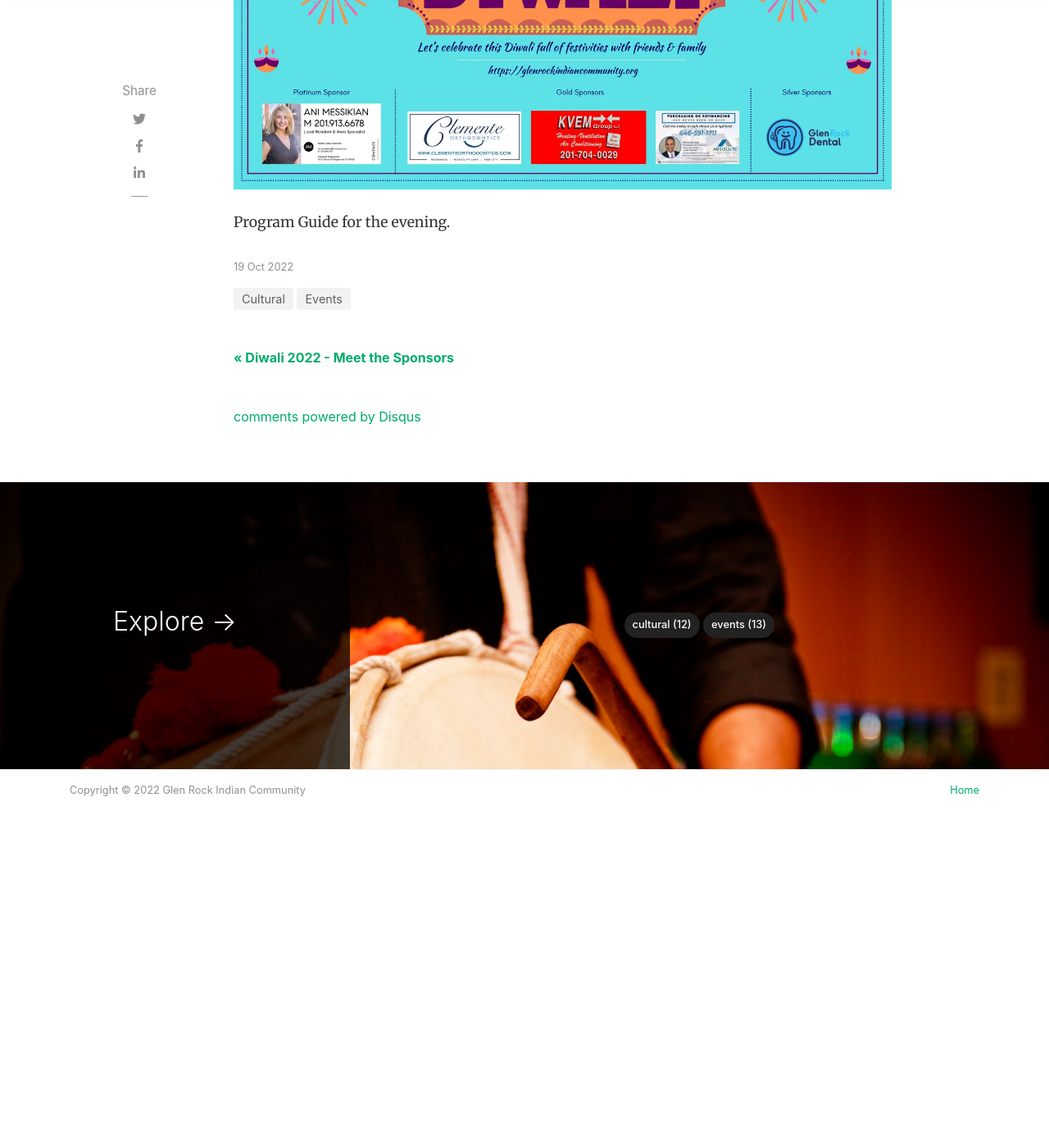
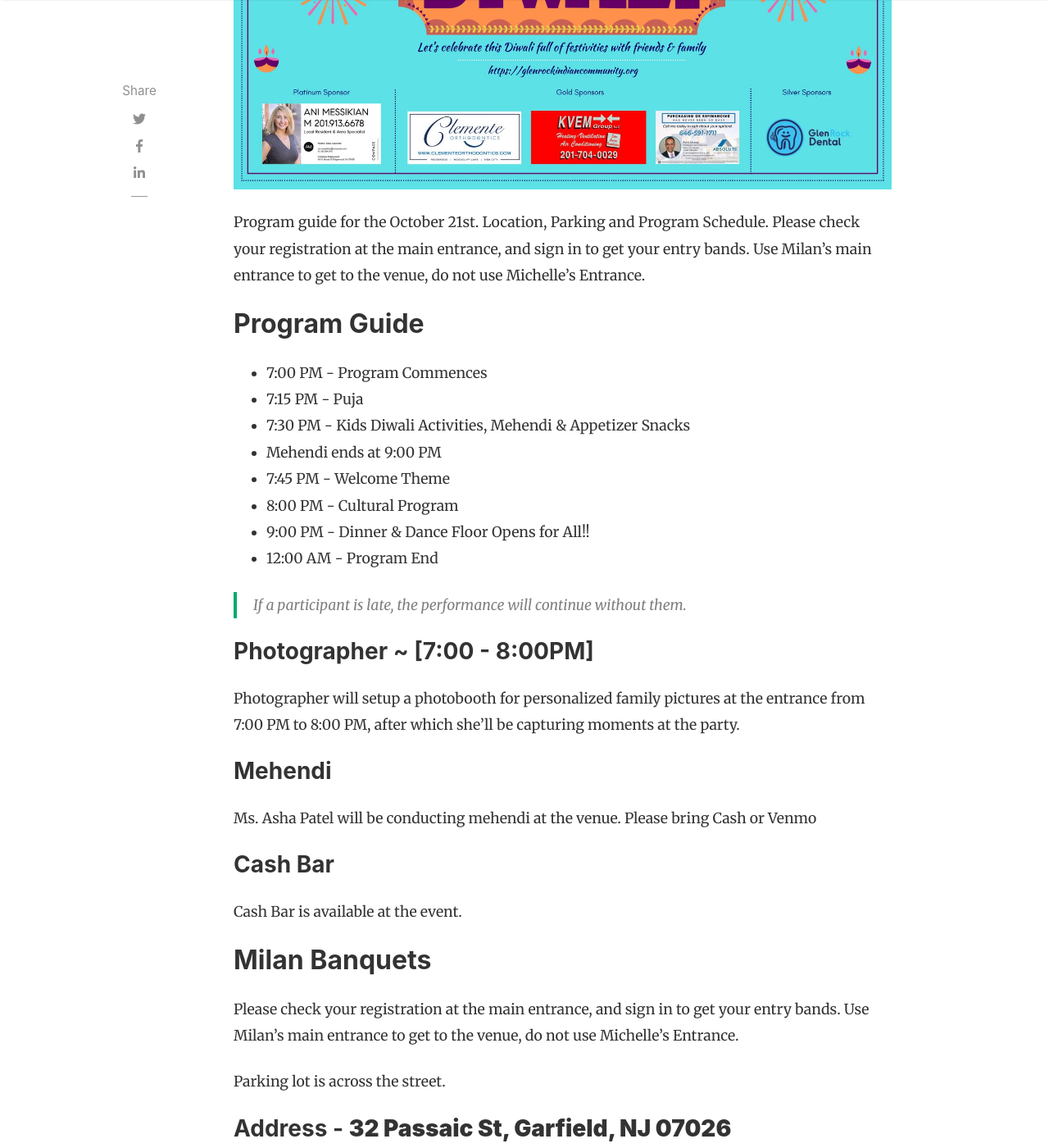
Before and after one commit to glen-rock-indian-community/glenrockindiancommunity.github.io, a Jekyll site: the page built from _posts/2022-10-19-diwali-2022-agenda.md, in a window 1280 px wide and 1400 px high, scrolled down 481 px. Shown: the whole window at 82% size. Built offline with Jekyll 4.4.1, drawn with Linux system fonts in a browser that asks for light colours; nearby versions of some CDN libraries; comment, search, counter and statistics services are not loaded; before the commit the page ends 1528 px from its top, so only the background shows below that.

Commit message:
Final Program

```diff
--- a/_posts/2022-10-19-diwali-2022-agenda.md
+++ b/_posts/2022-10-19-diwali-2022-agenda.md
@@ -7,4 +7,35 @@ featured: true
 hidden: true
 ---
 
-Program Guide for the evening.
+Program guide for the October 21st. Location, Parking and Program Schedule. Please check your registration at the main entrance, and sign in to get your entry bands. Use Milan's main entrance to get to the venue, do not use Michelle's Entrance.
+
+## Program Guide
+
+ * 7:00 PM - Program Commences
+ * 7:15 PM - Puja
+ * 7:30 PM - Kids Diwali Activities, Mehendi & Appetizer Snacks
+  * Mehendi ends at 9:00 PM
+ * 7:45 PM - Welcome Theme
+ * 8:00 PM - Cultural Program
+ * 9:00 PM - Dinner & Dance Floor Opens for All!!
+ * 12:00 AM - Program End
+
+ > If a participant is late, the performance will continue without them.
+
+### Photographer ~ [7:00 - 8:00PM]
+Photographer will setup a photobooth for personalized family pictures at the entrance from 7:00 PM to 8:00 PM, after which she'll be capturing moments at the party.
+
+### Mehendi
+Ms. Asha Patel will be conducting mehendi at the venue. Please bring Cash or Venmo
+
+### Cash Bar
+Cash Bar is available at the event.
+
+## Milan Banquets
+
+Please check your registration at the main entrance, and sign in to get your entry bands. Use Milan's main entrance to get to the venue, do not use Michelle's Entrance.
+
+Parking lot is across the street.
+
+### Address - **32 Passaic St, Garfield, NJ 07026**
+![Milan Banquets - 32 Passaic St, Garfield, NJ 07026](/assets/images/2022_sponsors/Milan_Banquets.png)
```
Also changed, not shown: _posts/2022-10-02-diwali-sponsors.md (+3 -3 lines).
